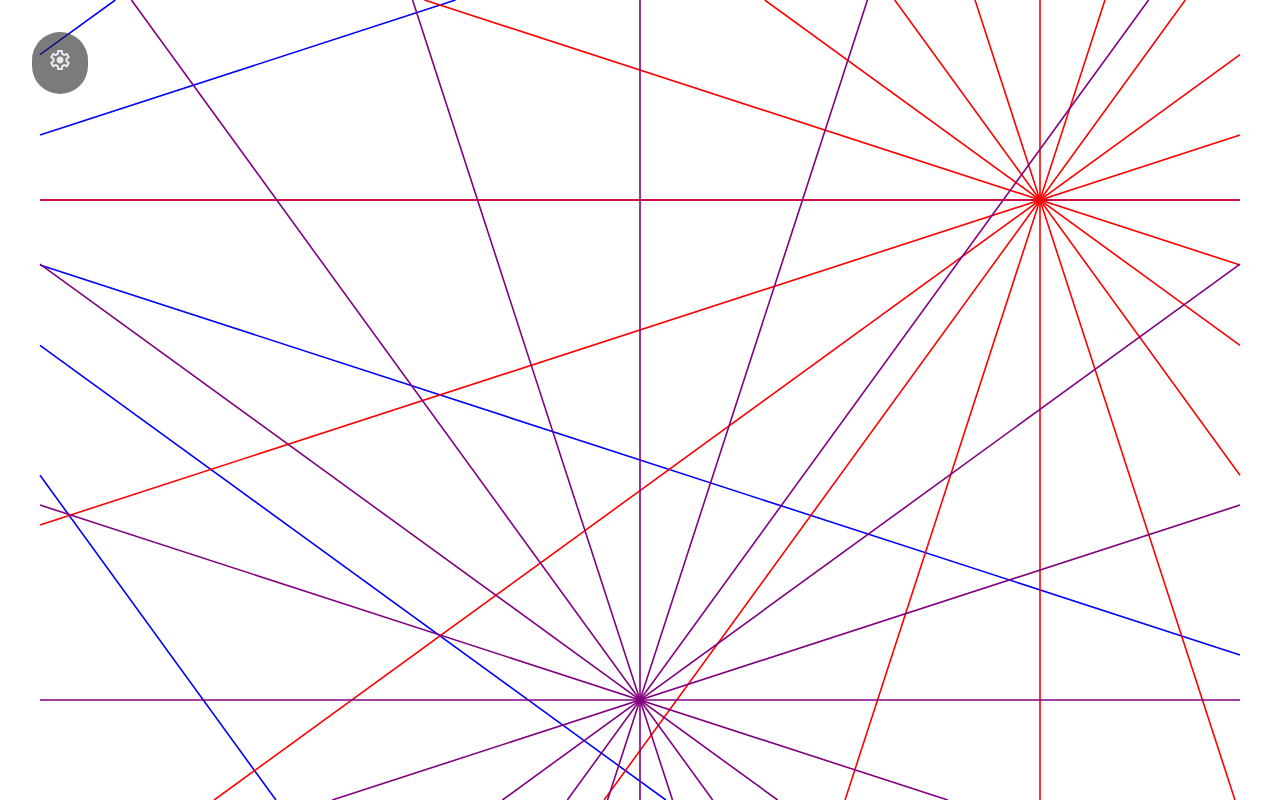
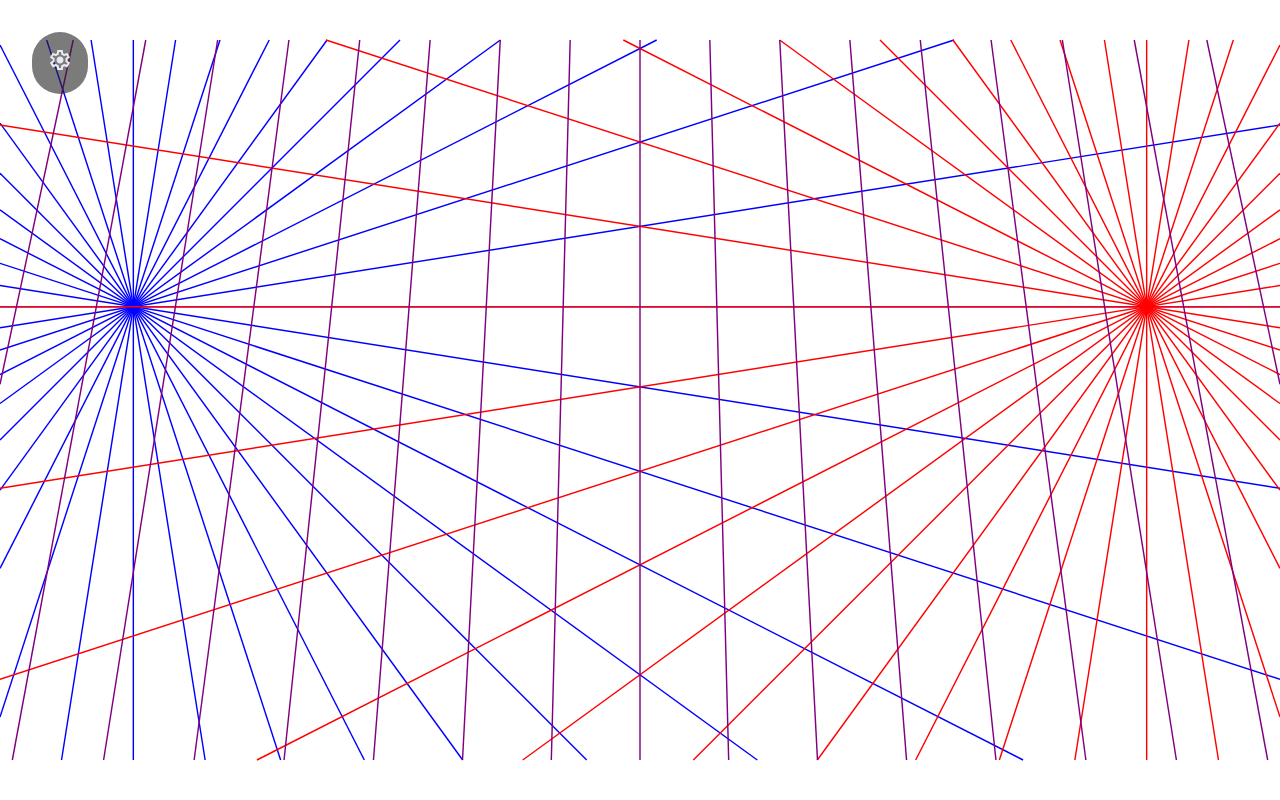
Before and after one commit to El-Ahmed/Perspective-Generator, a React (Vite) app: page / in a window 1280 px wide. Built offline with nearby package versions, Linux system fonts and the light colour scheme.

Commit message:
feat: :sparkles: set default data

```diff
--- a/src/App.tsx
+++ b/src/App.tsx
@@ -5,19 +5,19 @@ import Perspective from "./components/Perspective";
 
 function App() {
   const [guideline1, setGuideline1] = useState({
-    point: { x: -100, y: 100 },
-    lineCount: 10,
+    point: { x: 200, y: 400 },
+    lineCount: 20,
   });
   const [guideline2, setGuideline2] = useState({
-    point: { x: 500, y: 100 },
-    lineCount: 10,
+    point: { x: 1720, y: 400 },
+    lineCount: 20,
   });
   const [guideline3, setGuideline3] = useState({
-    point: { x: 300, y: 350 },
-    lineCount: 10,
+    point: { x: 960, y: -4000 },
+    lineCount: 120,
   });
-  const [height, setHeight] = useState(400);
-  const [width, setWidth] = useState(600);
+  const [height, setHeight] = useState(1080);
+  const [width, setWidth] = useState(1920);
   const [showSettings, setShowSettings] = useState(false);
 
   return (
```
